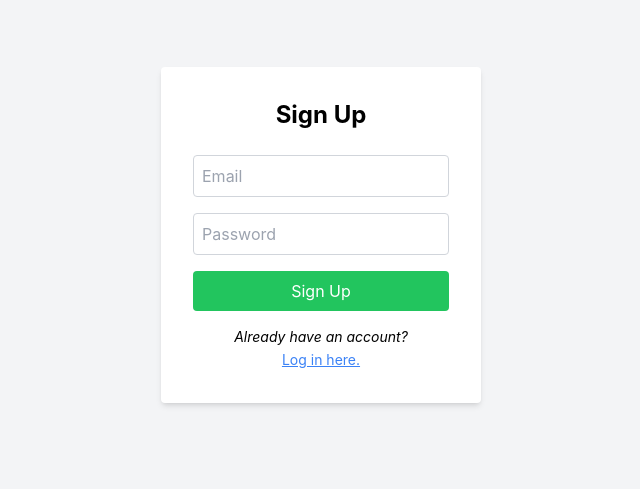
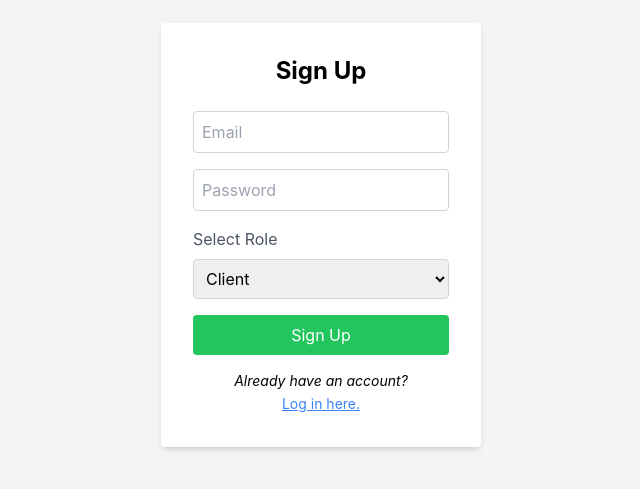
Before and after one commit to vcovelli/healthcare-frontend, a React (Create React App) app: page /signup in a window 1280 px wide. Shown: the part 165-654 px from the top of the page, without its empty margins (319-959 px from the left). Built offline with nearby package versions, Linux system fonts and the light colour scheme; no server answers.

Commit message:
Enhanced signup page to integrate with Firebase authentication

```diff
--- a/src/pages/Signup.js
+++ b/src/pages/Signup.js
@@ -7,6 +7,7 @@ import axios from "axios";
 const Signup = () => {
   const [email, setEmail] = useState("");
   const [password, setPassword] = useState("");
+  const [role, setRole] = useState("client"); // Default role is "client"
   const [error, setError] = useState("");
   const [successMessage, setSuccessMessage] = useState(""); // To store success message
   const navigate = useNavigate(); // For navigation
@@ -19,9 +20,9 @@ const Signup = () => {
       const token = await userCredential.user.getIdToken(); // Get the Firebase token
 
       // Send the Firebase token to the backend
-      await axios.post(
-        "http://127.0.0.1:8000/api/profiles/", // Replace with your backend endpoint
-      {}, // Empty body since the backend will handle profile creation
+      const response = await axios.post(
+        "http://127.0.0.1:8000/api/profiles/create/", // Replace with your backend endpoint
+      { role, email, password },
       {
         headers: {
           Authorization: `Bearer ${token}`, // Add token to headers
@@ -30,10 +31,6 @@ const Signup = () => {
     );
 
       setSuccessMessage("Signup successful! Redirecting to login..."); // Set success message
-
-      // Clear previous errors
-      setError("");
-
       // Redirect to Login page after 2 seconds
       setTimeout(() => {
         navigate("/login");
@@ -65,6 +62,16 @@ const Signup = () => {
           onChange={(e) => setPassword(e.target.value)}
           className="w-full p-2 mb-4 border border-gray-300 rounded"
         />
+        <label className="block mb-2 text-gray-600">Select Role</label>
+        <select
+          value={role}
+          onChange={(e) => setRole(e.target.value)}
+          className="w-full p-2 mb-4 border border-gray-300 rounded"
+        >
+          <option value="client">Client</option>
+          <option value="staff">Staff</option>
+          <option value="admin">Admin</option>
+        </select>
         {error && <p className="text-red-500 text-sm">{error}</p>}
         {successMessage && (
           <p className="text-green-500 text-sm mb-4">
```
